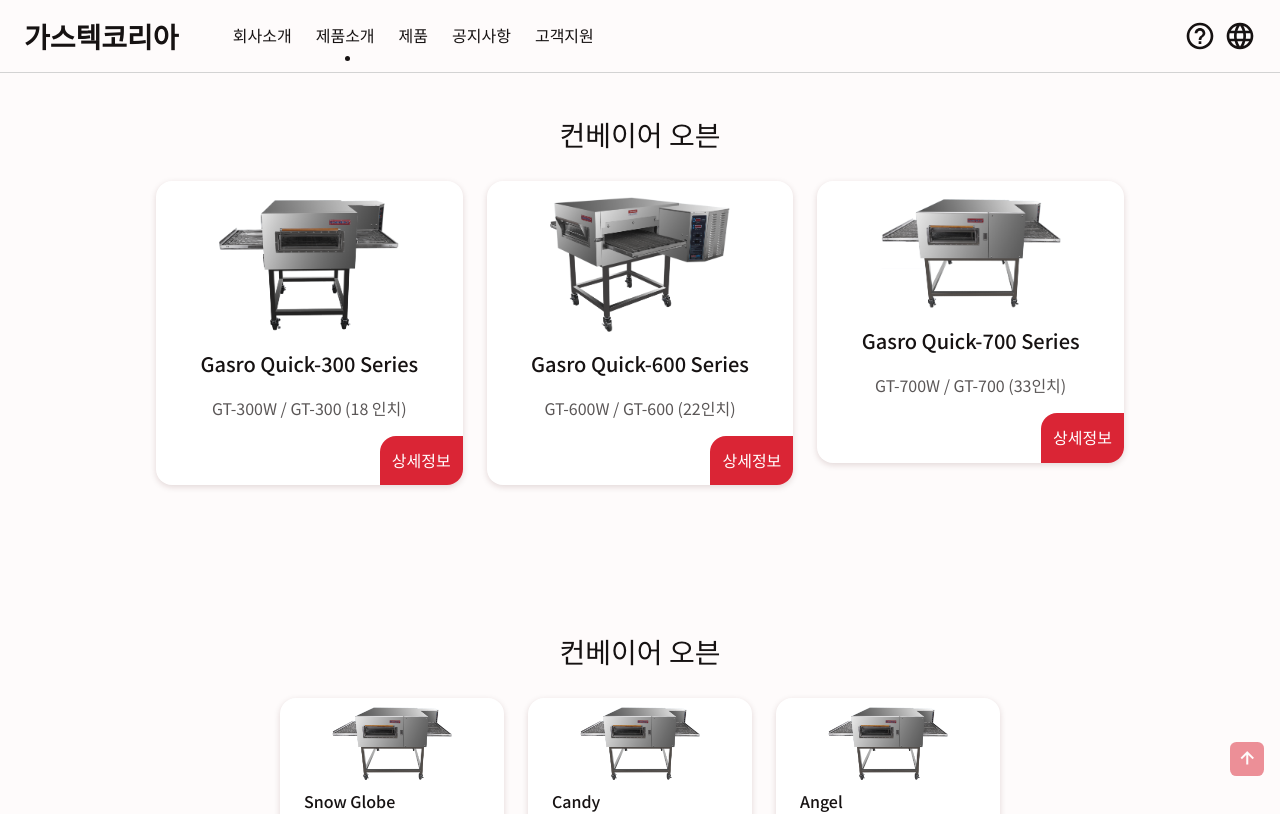
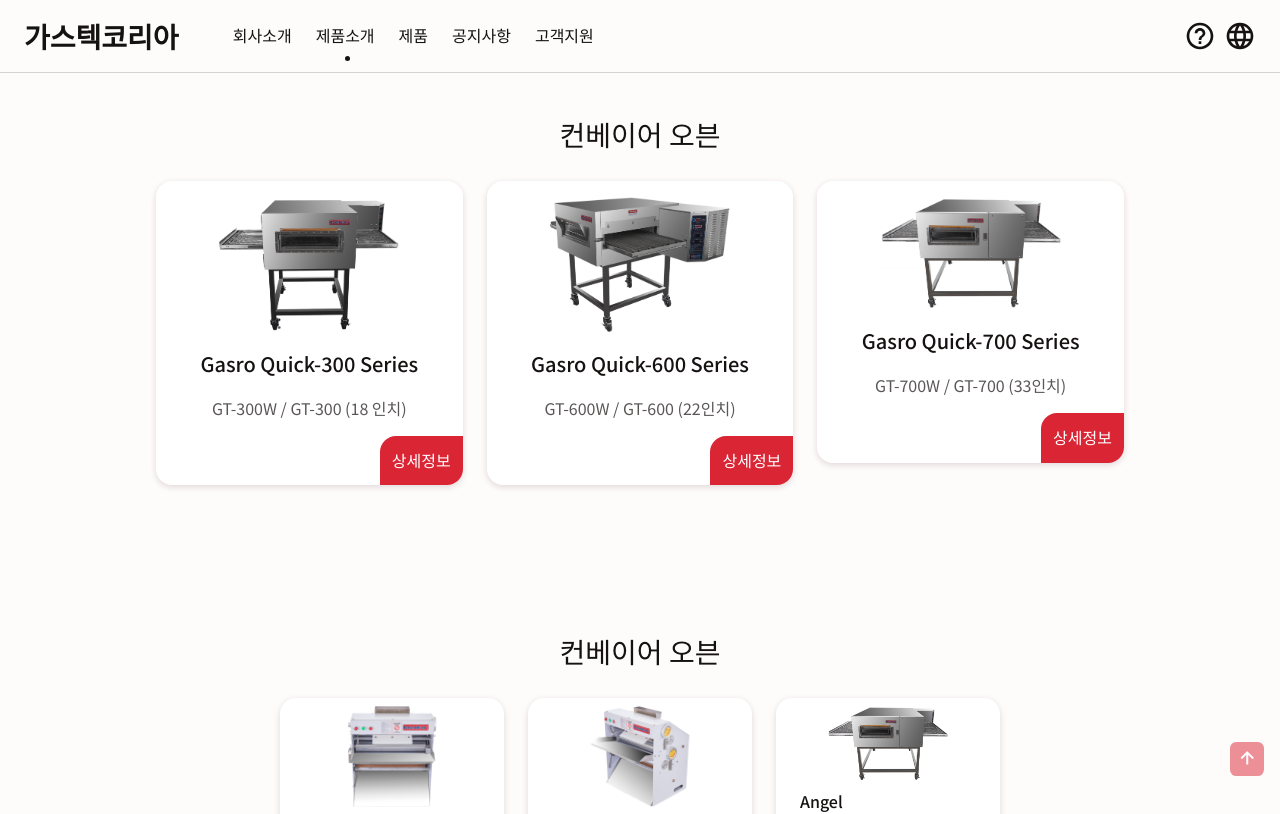
Before and after one commit to Oizys18/gasro, a React (Create React App) app in the folder client/: page /products in a window 1280 px wide. Shown: the top 814 px of the page. Built offline with nearby package versions, Linux system fonts and the light colour scheme.

Commit message:
Mod image

```diff
--- a/client/src/containers/Products.tsx
+++ b/client/src/containers/Products.tsx
@@ -230,7 +230,7 @@ function Products({ ...props }: Iproducts) {
         <div className="accessory__container bd-grid">
           <Reveal keyframes={fadeDown} cascade={true} duration={500}>
             <div className="accessory__content">
-              <img src={gt700D} alt="" className="accessory__img" />
+              <img src={rollerF} alt="" className="accessory__img" />
               <h3 className="accessory__title">Snow Globe</h3>
               <span className="accessory__category">Accessory</span>
               <span className="accessory__preci">$9.45</span>
@@ -240,7 +240,7 @@ function Products({ ...props }: Iproducts) {
             </div>
 
             <div className="accessory__content">
-              <img src={gt700D} alt="" className="accessory__img" />
+              <img src={rollerS} alt="" className="accessory__img" />
               <h3 className="accessory__title">Candy</h3>
               <span className="accessory__category">Accessory</span>
               <span className="accessory__preci">$2.52</span>
```
